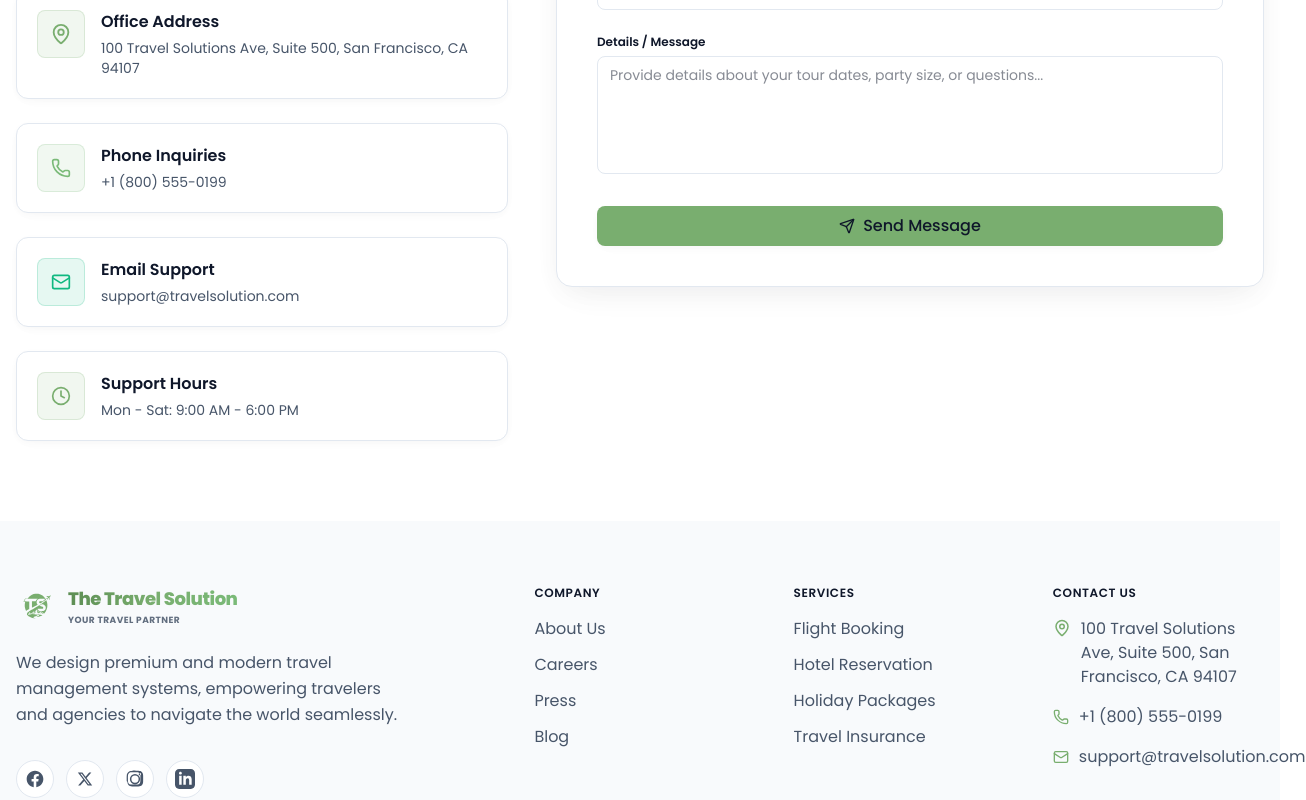
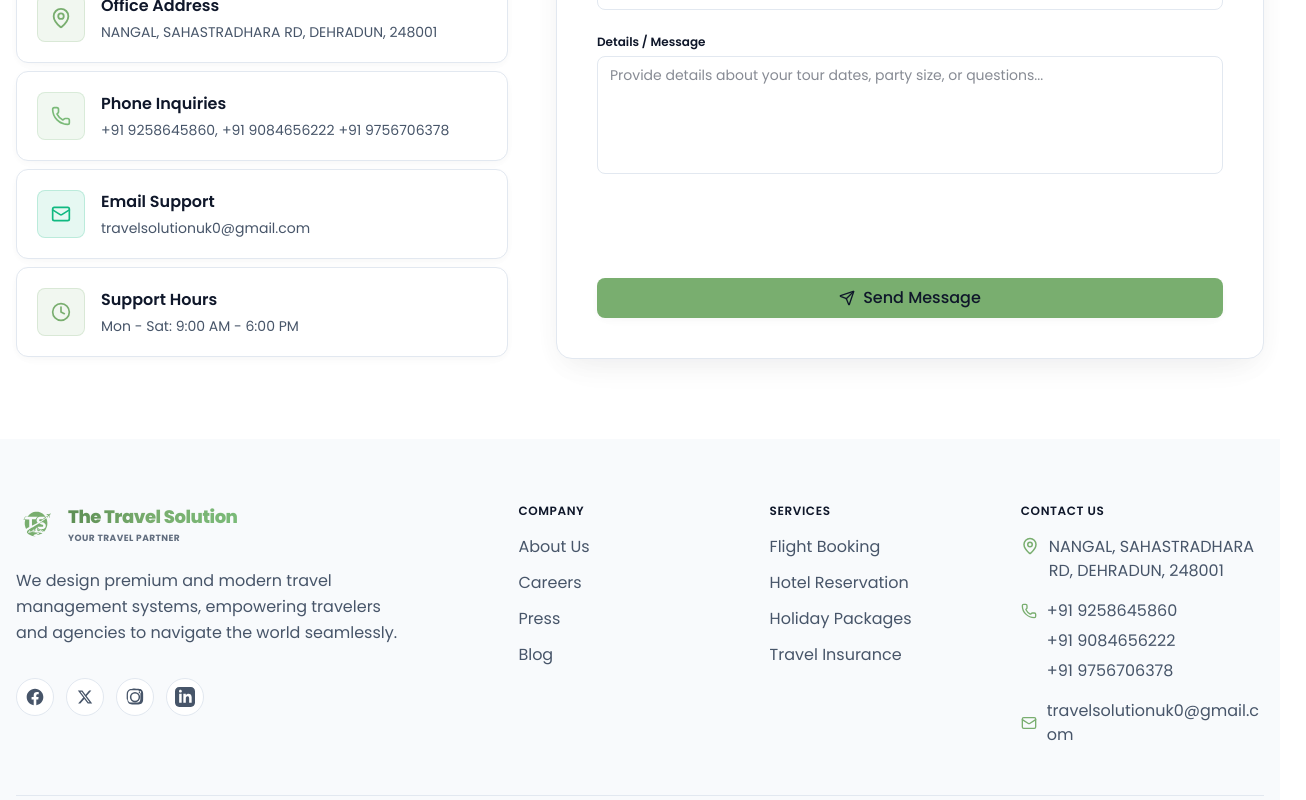
Before and after one commit to shardulkumar123/thetravelsolution-next-frontend, a Next.js app: page /contact in a window 1280 px wide. Shown: the part 640-1440 px from the top of the page, 1306 px wide, since content can reach past the window. Built offline with nearby package versions, Linux system fonts and the light colour scheme.

Commit message:
fix: content updated and bug fixes

```diff
--- a/app/contact/page.tsx
+++ b/app/contact/page.tsx
@@ -76,7 +76,7 @@ export default function ContactPage() {
           <Container>
             <div className="grid grid-cols-1 lg:grid-cols-12 gap-12 items-start">
               {/* Left Column: Coordinates */}
-              <div className="lg:col-span-5 flex flex-col gap-6 text-left">
+              <div className="lg:col-span-5 flex flex-col gap-2 text-left">
                 <div>
                   <span className="inline-flex items-center px-3 py-1 rounded-full bg-primary/10 border border-primary/20 text-xs font-semibold text-primary uppercase tracking-wider mb-3">
                     Information
@@ -100,7 +100,7 @@ export default function ContactPage() {
                   <div>
                     <h5 className="font-semibold text-text-primary text-base">Office Address</h5>
                     <p className="text-sm text-text-secondary mt-1">
-                      100 Travel Solutions Ave, Suite 500, San Francisco, CA 94107
+                      NANGAL, SAHASTRADHARA RD, DEHRADUN, 248001
                     </p>
                   </div>
                 </div>
@@ -111,7 +111,26 @@ export default function ContactPage() {
                   </div>
                   <div>
                     <h5 className="font-semibold text-text-primary text-base">Phone Inquiries</h5>
-                    <p className="text-sm text-text-secondary mt-1">+1 (800) 555-0199</p>
+                    <div className="flex  text-sm text-text-secondary mt-1 gap-1">
+                      <a
+                        href="tel:+919258645860"
+                        className="hover:text-primary transition-colors hover:underline"
+                      >
+                        +91 9258645860,
+                      </a>
+                      <a
+                        href="tel:+919084656222"
+                        className="hover:text-primary transition-colors hover:underline"
+                      >
+                        +91 9084656222
+                      </a>
+                      <a
+                        href="tel:+919756706378"
+                        className="hover:text-primary transition-colors hover:underline"
+                      >
+                        +91 9756706378
+                      </a>
+                    </div>
                   </div>
                 </div>
 
@@ -121,7 +140,14 @@ export default function ContactPage() {
                   </div>
                   <div>
                     <h5 className="font-semibold text-text-primary text-base">Email Support</h5>
-                    <p className="text-sm text-text-secondary mt-1">support@travelsolution.com</p>
+                    <p className="text-sm text-text-secondary mt-1">
+                      <a
+                        href="mailto:travelsolutionuk0@gmail.com"
+                        className="hover:text-primary transition-colors hover:underline"
+                      >
+                        travelsolutionuk0@gmail.com
+                      </a>
+                    </p>
                   </div>
                 </div>
 
@@ -137,8 +163,8 @@ export default function ContactPage() {
               </div>
 
               {/* Right Column: Interactive Form */}
-              <div className="lg:col-span-7 p-8 md:p-10 rounded-card border border-border bg-card shadow-medium">
-                <Heading variant="h3" className="text-text-primary font-bold mb-6">
+              <div className="h-full lg:col-span-7 p-8 md:p-10 rounded-card border border-border bg-card shadow-medium">
+                <Heading variant="h3" className="text-text-primary font-bold pb-6">
                   Submit a Query
                 </Heading>
 
@@ -153,7 +179,7 @@ export default function ContactPage() {
                     </p>
                   </div>
                 ) : (
-                  <form onSubmit={handleSubmit(onSubmit)} className="flex flex-col gap-6">
+                  <form onSubmit={handleSubmit(onSubmit)} className="h-full flex flex-col gap-6">
                     <div className="grid grid-cols-1 md:grid-cols-2 gap-4">
                       <div className="flex flex-col gap-1.5 text-left">
                         <label
@@ -258,7 +284,7 @@ export default function ContactPage() {
                     <Button
                       type="submit"
                       variant="primary"
-                      className="w-full flex items-center justify-center gap-2 mt-2"
+                      className="w-full flex items-center justify-center gap-2 mt-20"
                     >
                       <Send size={16} />
                       Send Message
--- a/components/layout/Footer.tsx
+++ b/components/layout/Footer.tsx
@@ -106,7 +106,7 @@ export const Footer: React.FC = () => {
     <>
       <footer className="bg-surface text-text-primary  mt-auto pt-16 pb-8 transition-colors duration-[var(--transition-duration-default-val)]">
         <Container>
-          <div className="grid grid-cols-1 sm:grid-cols-2 lg:grid-cols-4 xl:grid-cols-5 gap-8 lg:gap-12 mb-12">
+          <div className="grid grid-cols-1 sm:grid-cols-2 lg:grid-cols-4 xl:grid-cols-5 gap-8 lg:gap-2 mb-12">
             {/* Brand Info */}
             <div className="sm:col-span-2 xl:col-span-2 flex flex-col gap-4">
               <Link
@@ -203,26 +203,38 @@ export const Footer: React.FC = () => {
               <ul className="flex flex-col gap-4">
                 <li className="flex items-start gap-2.5 text-body-sm text-text-secondary">
                   <MapPin size={18} className="text-primary shrink-0 mt-0.5" />
-                  <span className="break-words">
-                    100 Travel Solutions Ave, Suite 500, San Francisco, CA 94107
-                  </span>
+                  <span className="break-words">NANGAL, SAHASTRADHARA RD, DEHRADUN, 248001</span>
                 </li>
-                <li className="flex items-center gap-2.5 text-body-sm text-text-secondary">
-                  <Phone size={16} className="text-primary shrink-0" />
-                  <a
-                    href="tel:+18005550199"
-                    className="hover:text-primary hover:underline outline-none focus-visible:ring-2 focus-visible:ring-primary rounded-md break-all"
-                  >
-                    +1 (800) 555-0199
-                  </a>
+                <li className="flex items-start gap-2.5 text-body-sm text-text-secondary">
+                  <Phone size={16} className="text-primary shrink-0 mt-1" />
+                  <div className="flex flex-col gap-1.5">
+                    <a
+                      href="tel:+919258645860"
+                      className="hover:text-primary hover:underline outline-none focus-visible:ring-2 focus-visible:ring-primary rounded-md break-all"
+                    >
+                      +91 9258645860
+                    </a>
+                    <a
+                      href="tel:+919084656222"
+                      className="hover:text-primary hover:underline outline-none focus-visible:ring-2 focus-visible:ring-primary rounded-md break-all"
+                    >
+                      +91 9084656222
+                    </a>
+                    <a
+                      href="tel:+919756706378"
+                      className="hover:text-primary hover:underline outline-none focus-visible:ring-2 focus-visible:ring-primary rounded-md break-all"
+                    >
+                      +91 9756706378
+                    </a>
+                  </div>
                 </li>
                 <li className="flex items-center gap-2.5 text-body-sm text-text-secondary">
                   <Mail size={16} className="text-primary shrink-0" />
                   <a
-                    href="mailto:support@travelsolution.com"
-                    className="hover:text-primary hover:underline outline-none focus-visible:ring-2 focus-visible:ring-primary rounded-md whitespace-nowrap"
+                    href="mailto:travelsolutionuk0@gmail.com"
+                    className="hover:text-primary hover:underline outline-none focus-visible:ring-2 focus-visible:ring-primary rounded-md break-all"
                   >
-                    support@travelsolution.com
+                    travelsolutionuk0@gmail.com
                   </a>
                 </li>
               </ul>
--- a/components/sections/ContactSection.tsx
+++ b/components/sections/ContactSection.tsx
@@ -72,7 +72,7 @@ export const ContactSection: React.FC = () => {
               <div>
                 <h5 className="font-semibold text-text-primary text-sm">Our Office</h5>
                 <p className="text-xs text-text-secondary mt-1">
-                  100 Travel Solutions Ave, Suite 500, San Francisco, CA 94107
+                  NANGAL, SAHASTRADHARA RD, DEHRADUN, 248001
                 </p>
               </div>
             </div>
@@ -83,7 +83,26 @@ export const ContactSection: React.FC = () => {
               </div>
               <div>
                 <h5 className="font-semibold text-text-primary text-sm">Call Us</h5>
-                <p className="text-xs text-text-secondary mt-1">+1 (800) 555-0199</p>
+                <div className="flex flex-col text-xs text-text-secondary mt-1 gap-1">
+                  <a
+                    href="tel:+919258645860"
+                    className="hover:text-primary transition-colors hover:underline"
+                  >
+                    +91 9258645860
+                  </a>
+                  <a
+                    href="tel:+919084656222"
+                    className="hover:text-primary transition-colors hover:underline"
+                  >
+                    +91 9084656222
+                  </a>
+                  <a
+                    href="tel:+919756706378"
+                    className="hover:text-primary transition-colors hover:underline"
+                  >
+                    +91 9756706378
+                  </a>
+                </div>
               </div>
             </div>
 
@@ -93,7 +112,14 @@ export const ContactSection: React.FC = () => {
               </div>
               <div>
                 <h5 className="font-semibold text-text-primary text-sm">Email Us</h5>
-                <p className="text-xs text-text-secondary mt-1">support@travelsolution.com</p>
+                <p className="text-xs text-text-secondary mt-1">
+                  <a
+                    href="mailto:travelsolutionuk0@gmail.com"
+                    className="hover:text-primary transition-colors hover:underline"
+                  >
+                    travelsolutionuk0@gmail.com
+                  </a>
+                </p>
               </div>
             </div>
 
--- a/components/ui/Carousel.tsx
+++ b/components/ui/Carousel.tsx
@@ -117,14 +117,14 @@ export const Carousel: React.FC<CarouselProps> = ({
       {/* Navigation Arrows */}
       <button
         onClick={prevSlide}
-        className="absolute left-6 top-1/2 -translate-y-1/2 z-20 flex items-center justify-center w-12 h-12 rounded-full bg-primary hover:bg-primary-hover text-white transition-all duration-300 outline-none focus:ring-2 focus:ring-primary cursor-pointer shadow-soft hover:scale-105"
+        className="absolute left-6 top-1/2 -translate-y-1/2 z-20 hidden md:flex items-center justify-center w-12 h-12 rounded-full bg-primary hover:bg-primary-hover text-white transition-all duration-300 outline-none focus:ring-2 focus:ring-primary cursor-pointer shadow-soft hover:scale-105"
         aria-label="Previous slide"
       >
         <ChevronLeft size={24} />
       </button>
       <button
         onClick={nextSlide}
-        className="absolute right-6 top-1/2 -translate-y-1/2 z-20 flex items-center justify-center w-12 h-12 rounded-full bg-primary hover:bg-primary-hover text-white transition-all duration-300 outline-none focus:ring-2 focus:ring-primary cursor-pointer shadow-soft hover:scale-105"
+        className="absolute right-6 top-1/2 -translate-y-1/2 z-20 hidden md:flex items-center justify-center w-12 h-12 rounded-full bg-primary hover:bg-primary-hover text-white transition-all duration-300 outline-none focus:ring-2 focus:ring-primary cursor-pointer shadow-soft hover:scale-105"
         aria-label="Next slide"
       >
         <ChevronRight size={24} />
```
Also changed, not shown: app/about/page.tsx (+73 -24 lines).
